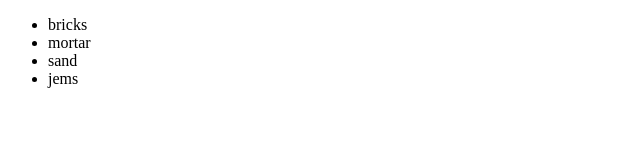
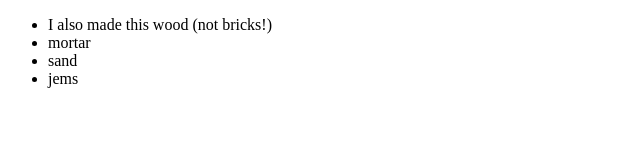
Before and after one commit to DrayDray/hello-world, a plain HTML site: page index.html in a window 1280 px wide. Shown: the whole page, without its empty margins (0-640 px from the left). Drawn offline with Linux system fonts and the light colour scheme.

Commit message:
Replaced bricks with wood

```diff
--- a/index.html
+++ b/index.html
@@ -7,7 +7,7 @@
   </head>
   <body>
     <ul>
-      <li>bricks</li>
+      <li>I also made this wood (not bricks!)</li>
       <li>mortar</li>
       <li>sand</li>
       <li>jems</li>
```
Also changed, not shown: 1 other file.
